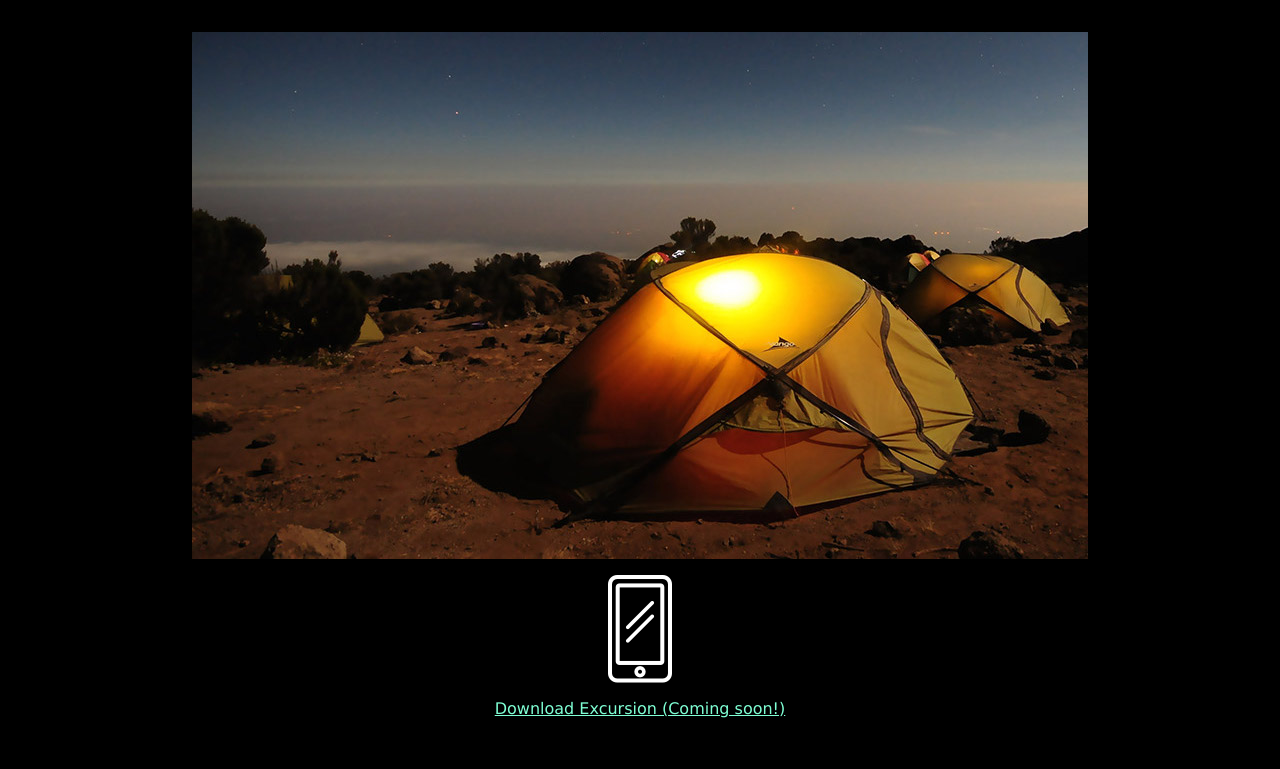
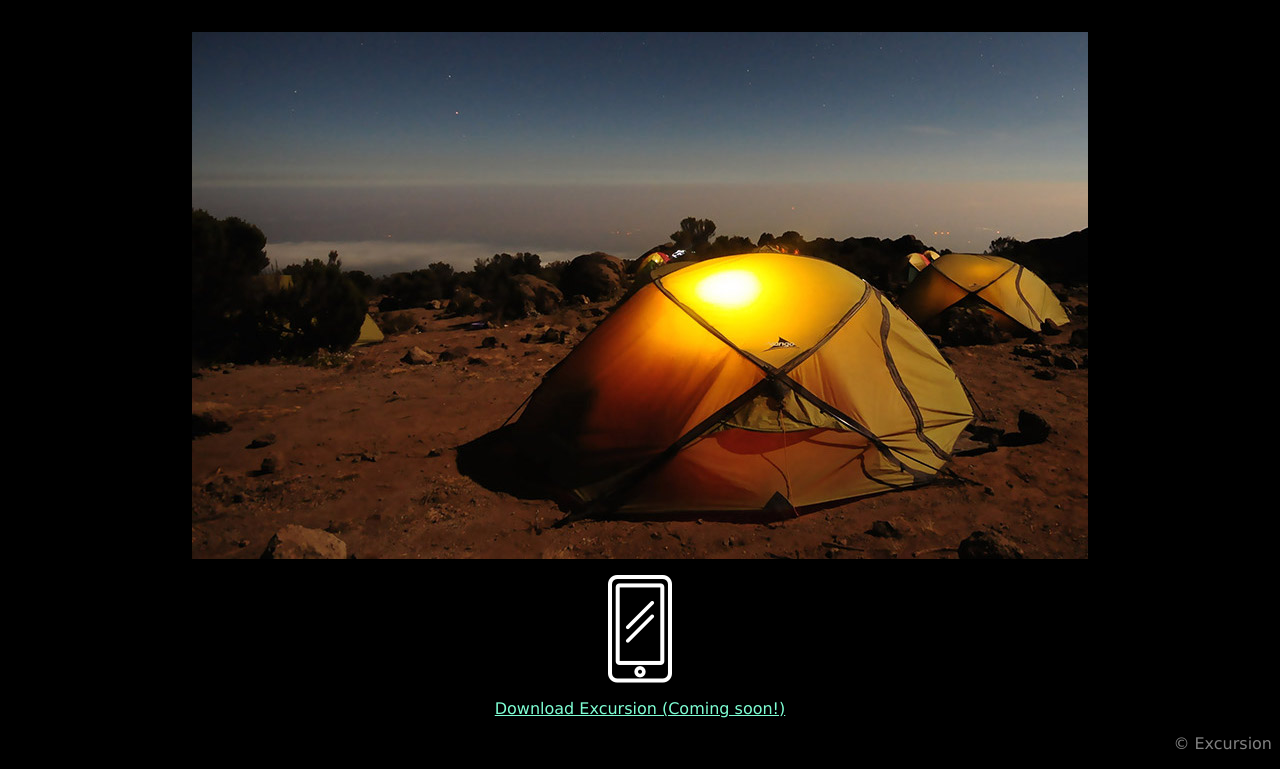
Before and after one commit to Tepeyollotl/excursion, a plain HTML site: page index.html in a window 1280 px wide. Shown: the part 514-1283 px from the top of the page. Before the commit the page ends 1248 px from the top, so only its background shows below. Drawn offline with Linux system fonts and the light colour scheme.

Commit message:
Add foot to page.

```diff
--- a/css/style.css
+++ b/css/style.css
@@ -29,3 +29,8 @@
 	color: gray;
 	font-size: 21px;
 }
+
+.footer {
+	text-align: right;
+	color: gray;
+}
--- a/index.html
+++ b/index.html
@@ -14,5 +14,8 @@
 		<p><img src="resources/img/camp.jpg"></p>
 		<p><img src="resources/img/phone.png"></p>
 		<h3 class="download"><a href="index.html" class="link">Download Excursion (Coming soon!)</a></h3>
+		<div class="footer">
+			<p>&copy; Excursion</p>
+		</div>
 	</body>
 </html>
```
